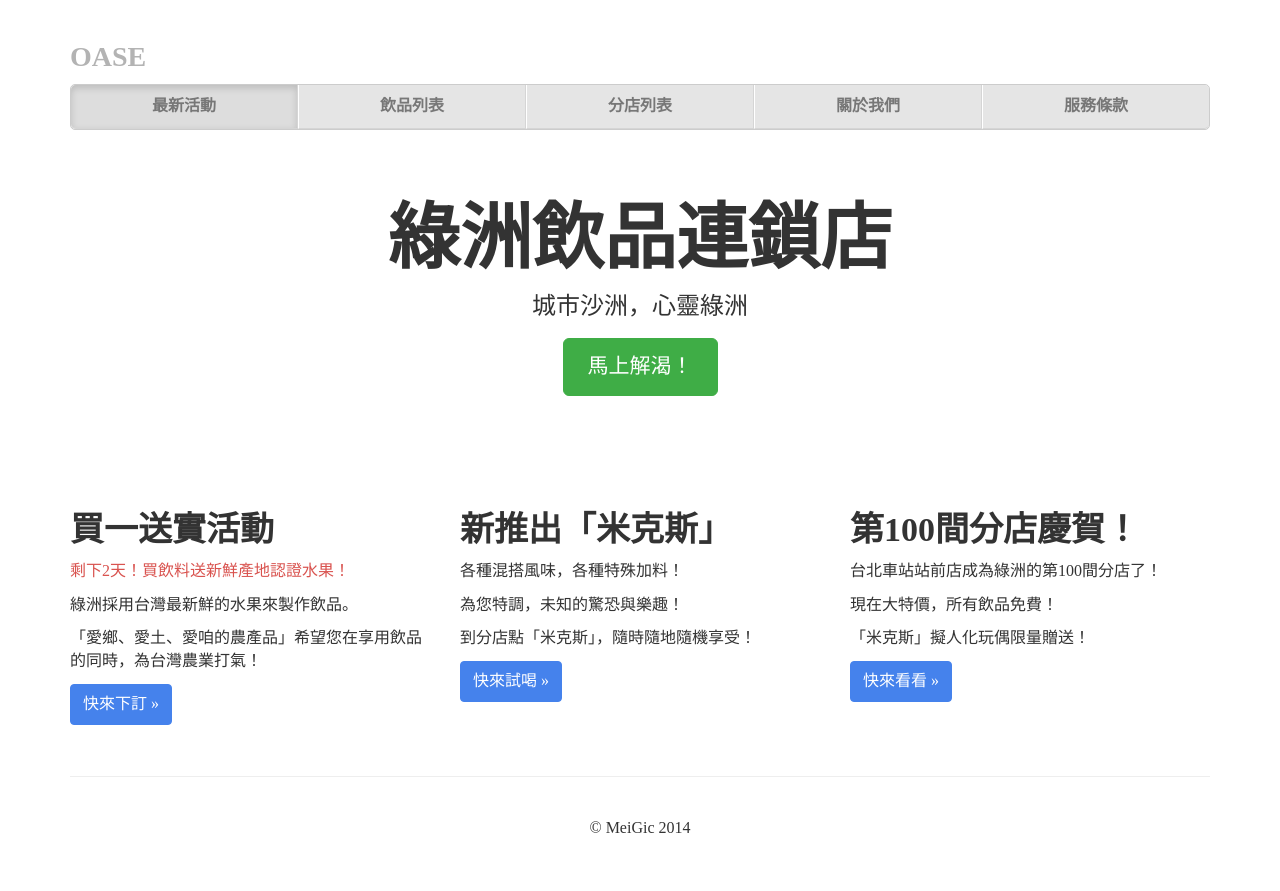
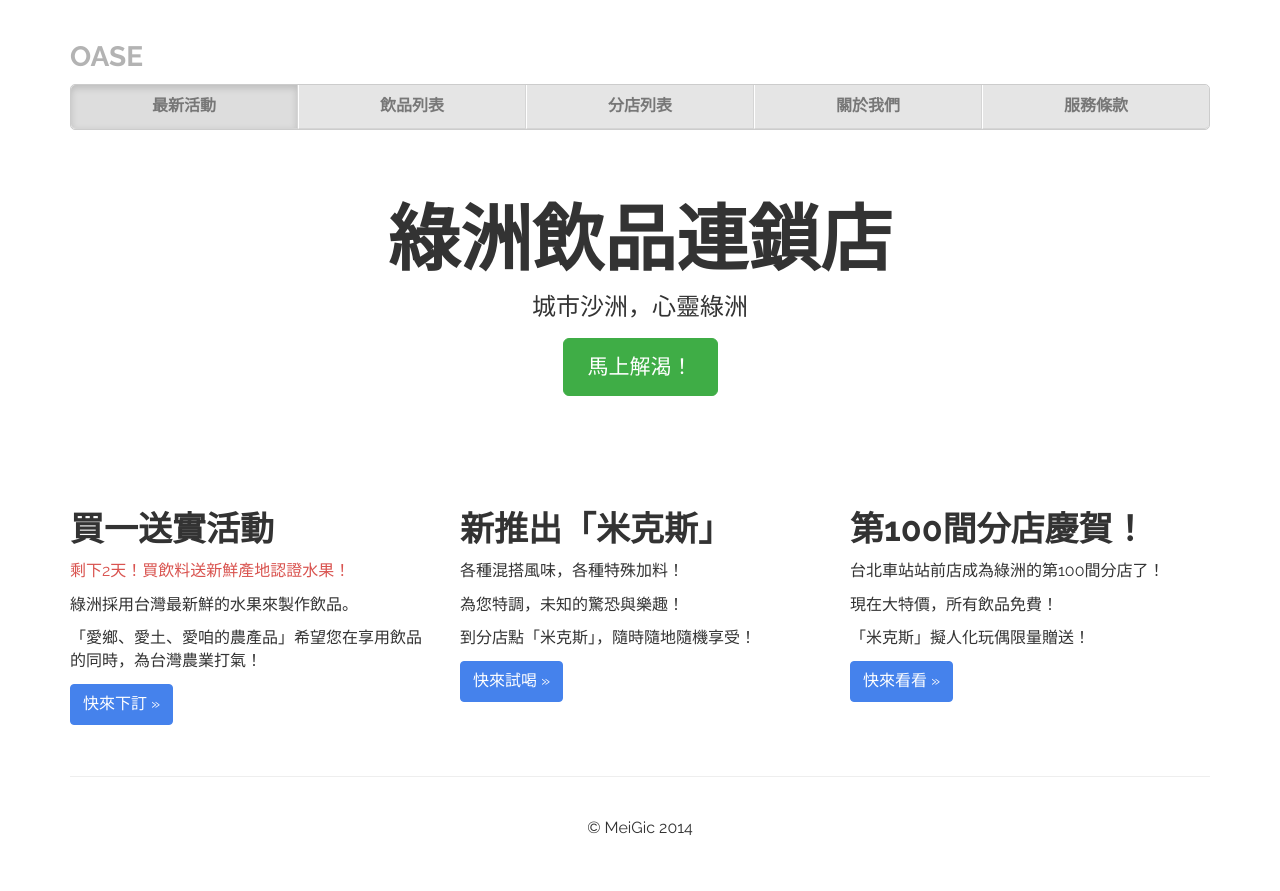
Before and after one commit to MeiGic/oase, a PHP site: page / in a window 1280 px wide. Run offline with PHP 8.4, Linux system fonts and the light colour scheme.

Commit message:
Updated css and favicon path.

```diff
--- a/css/oase.css
+++ b/css/oase.css
@@ -3,7 +3,7 @@ body {
 }
 
 body, h1, h2, h3, h4, h5, h6, li, .btn {
-  font-family: "Microsoft JhengHei";
+  font-family: "Microsoft JhengHei", "Raleway";
 }
 
 .footer {
--- a/index.html
+++ b/index.html
@@ -6,7 +6,7 @@
     <meta name="viewport" content="width=device-width, initial-scale=1">
     <meta name="description" content="">
     <meta name="author" content="">
-    <link rel="icon" href="../../assets/ico/favicon.ico">
+    <link rel="icon" href="ico/favicon.ico">
 
     <title>OASE 綠洲飲品連鎖店</title>
 
```
